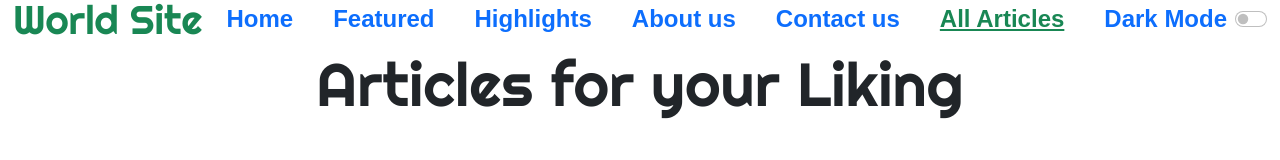
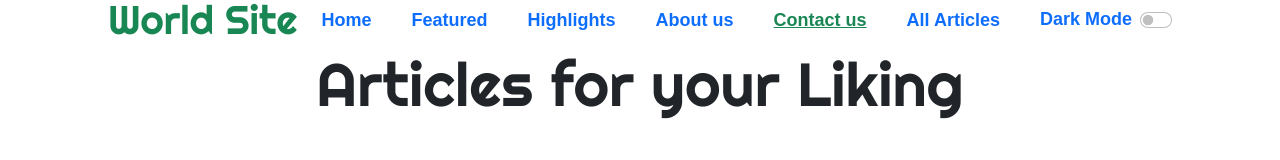
Before and after one commit to gitmohak/worldsite, a React (Create React App) app: page /all in a window 1280 px wide. Shown: the top 160 px of the page. Built offline with nearby package versions, Linux system fonts and the light colour scheme; a web font is replaced by a local one.

Commit message:
half smaller devices done

```diff
--- a/public/css/style.css
+++ b/public/css/style.css
@@ -80,12 +80,6 @@ body {
   background: rgb(97, 97, 97);
 }
 
-.forNavbar {
-  width: 100%;
-  height: 2.5rem;
-  background-color: white;
-}
-
 #myHome{
   height: 100vh;
 }
@@ -121,7 +115,7 @@ body {
   }
 
   100% {
-    left: 35%;
+    left: 30%;
     bottom: 0;
   }
 }
@@ -143,7 +137,7 @@ body {
   }
 
   100% {
-    left: 35%;
+    left: 30%;
     bottom: 70%;
   }
 }
@@ -189,6 +183,10 @@ body {
   object-fit: cover;
   opacity: 0.7;
   height: 100vh;
+}
+
+.highlights{
+  padding-top: 3rem;
 }
 
 .highlights h1,
@@ -362,3 +360,87 @@ body {
     height: 1080px;
   }
 }
+
+@media only screen and (max-width: 1400px){
+  #myAbout, #myAllArticles{
+    max-width: 95%;
+  }
+}
+
+@media only screen and (max-width: 1340px){
+  .myNav ul li a, .myNav ul li label{
+    font-size: 18px !important;
+  }
+
+  #darkSwitch {
+    top: 10px;
+  }
+}
+
+@media only screen and (max-width: 1265px){
+  #myAbout, #myAllArticles{
+    max-width: 90%;
+    justify-content: space-evenly !important;
+  }
+
+  .about .card {
+    width: 27rem;
+  }
+
+  .about .card button {
+    left: 10.5rem;
+  }
+
+  .highlights .main-highlights div {
+    width: 430px;
+    height: 300px;
+  }
+}
+
+@media only screen and (max-width: 1135px){
+.myNav{
+  height: 3.5rem;
+  max-width: 1110px;
+}
+
+#darkSwitch {
+  right: 5%;
+  top: 22px;
+}
+
+.contact{
+  padding-top: 15px;
+}
+
+#myAbout .card{
+  width: 32rem;
+}
+
+#myAbout{
+  max-width: 70%;
+}
+
+#myAbout .card button {
+  left: 12.7rem;
+}
+
+#myAllArticles{
+  max-width: 90%;
+  justify-content: space-between !important;
+}
+}
+
+@media only screen and (max-width: 1045px){
+  #myAllArticles .card{
+    width: 32rem;
+  }
+
+  #myAllArticles{
+    max-width: 70%;
+    justify-content: center !important;
+  }
+
+  #myAllArticles .card button {
+    left: 12.7rem;
+  }
+}
--- a/src/components/Highlights.js
+++ b/src/components/Highlights.js
@@ -64,7 +64,6 @@ function Highlights(props) {
 
     return (
         <section id="myHighlights" className='container highlights'>
-            <div className={`forNavbar ${props.mode === "dark" ? "bg-black" : ""}`}></div>
             <h1 className={`mt-0 mb-4 ${props.mode === "dark" ? "text-light" : ""}`}>Highlights</h1>
             <ul className='d-flex myHeaders'>
                 <li><a className={`${place === "all" ? "current-select" : ""} ${props.mode === "dark" ? "text-light" : ""}`} onClick={() => {
@@ -84,7 +83,7 @@ function Highlights(props) {
                 }} >England</a></li>
             </ul>
 
-            <section className='main-highlights d-flex flex-row justify-content-evenly flex-wrap mx-auto'>
+            <section className='main-highlights d-flex flex-row justify-content-around flex-wrap mx-auto'>
                 {arr}
             </section>
         </section>
--- a/src/components/Navbar.js
+++ b/src/components/Navbar.js
@@ -63,7 +63,7 @@ function Navbar(props) {
                         <span className="navbar-toggler-icon"></span>
                     </button>
                     <div className="collapse navbar-collapse" id="navbarSupportedContent">
-                        <ul className="navbar-nav me-auto mb-2 mb-lg-0">
+                        <ul className="navbar-nav d-flex align-items-center me-auto mb-2 mb-lg-0">
                             <li className="nav-item me-4">
 
                                 <a onClick={() => {
@@ -101,7 +101,7 @@ function Navbar(props) {
                                     setstopScroll(false);
                                     navigate("/");
                                 }}
-                                    className={`nav-link fs-4 fw-bold text-primary ${doDecoration("myAbout")}`} aria-current="page" href="#myAbout" id="myAbout-link">About us</a>
+                                    className={`nav-link text-center fs-4 fw-bold text-primary ${doDecoration("myAbout")}`} aria-current="page" href="#myAbout" id="myAbout-link">About us</a>
 
                             </li>
 
@@ -111,7 +111,7 @@ function Navbar(props) {
                                     setstopScroll(false);
                                     navigate("/");
                                 }}
-                                    className={`nav-link fs-4 fw-bold text-primary ${doDecoration("myContact")}`} aria-current="page" id="myContact-link" href="#myContact">Contact us</a>
+                                    className={`nav-link text-center fs-4 fw-bold text-primary ${doDecoration("myContact")}`} aria-current="page" id="myContact-link" href="#myContact">Contact us</a>
 
                             </li>
 
@@ -122,11 +122,11 @@ function Navbar(props) {
                                     window.scrollTo(0, 0);
                                     setmarkSection("myAllArticles");
                                 }}
-                                    className={`nav-link fs-4 fw-bold text-primary ${doDecoration("myAllArticles")}`} aria-current="page" to="/all">All Articles</Link>
+                                    className={`nav-link text-center fs-4 fw-bold text-primary ${doDecoration("myAllArticles")}`} aria-current="page" to="/all">All Articles</Link>
                             </li>
 
                             <li className="nav-item form-check form-switch darkSwitchLi">
-                                <label className={`nav-link fs-4 form-check-label ${doDecoration("")}`} aria-current="page" for="darkSwitch">Dark Mode</label>
+                                <label className={`nav-link text-center fs-4 form-check-label ${doDecoration("")}`} aria-current="page" for="darkSwitch">Dark Mode</label>
 
                                 <input onClick={darkModeFunc} className="form-check-input d-inline" type="checkbox" role="switch" id="darkSwitch" />
                             </li>
--- a/src/methods/scrollSpy.js
+++ b/src/methods/scrollSpy.js
@@ -27,7 +27,7 @@ const scrollSpy = (myHome = null, myCarousel = null, myHighlights = null, myAbou
         myAllArticlesValue = document.getElementById("myAllArticles").offsetTop;
     }
 
-    if (window.scrollY + 20 >= (myContactValue + myAboutValue) / 2) {
+    if (window.scrollY + 20 >= myContactValue || window.scrollY + window.innerHeight >= document.body.offsetHeight - 30) {
         setmarkSection("myContact");
     }
 
```
